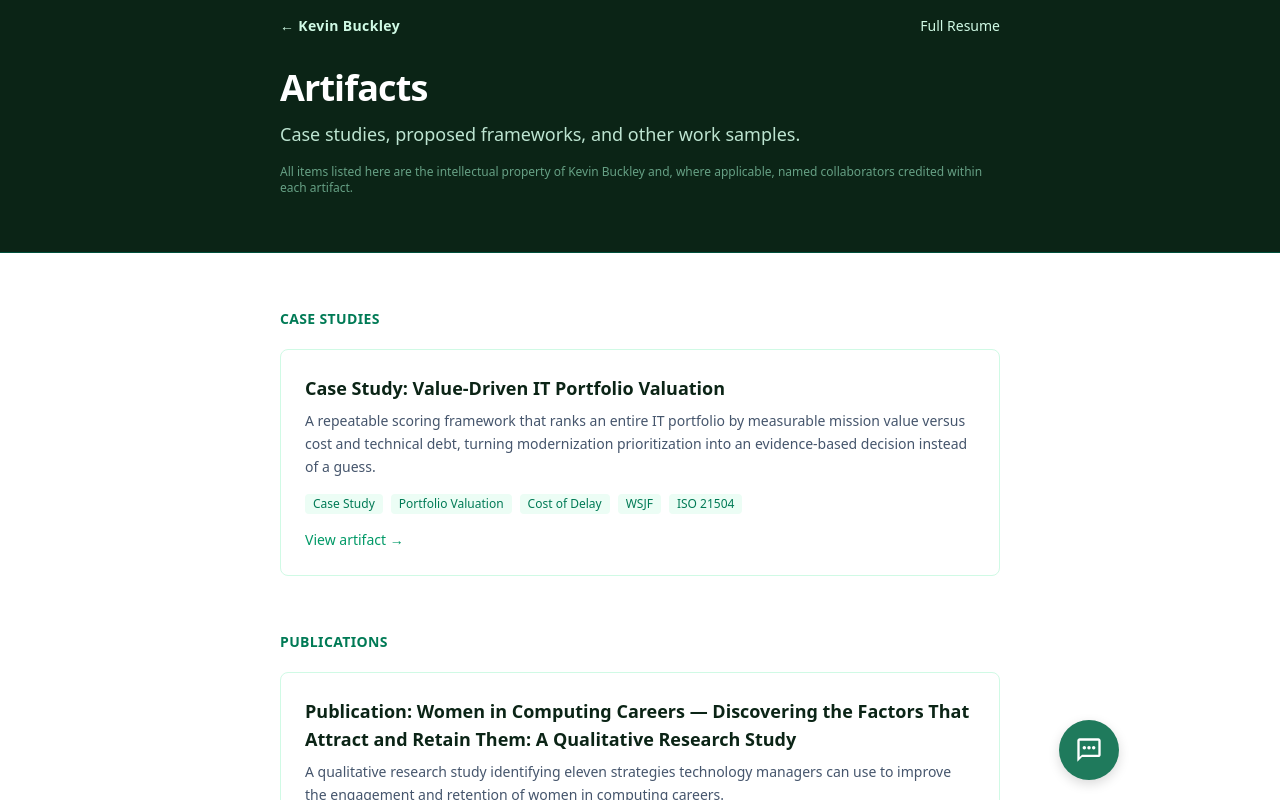
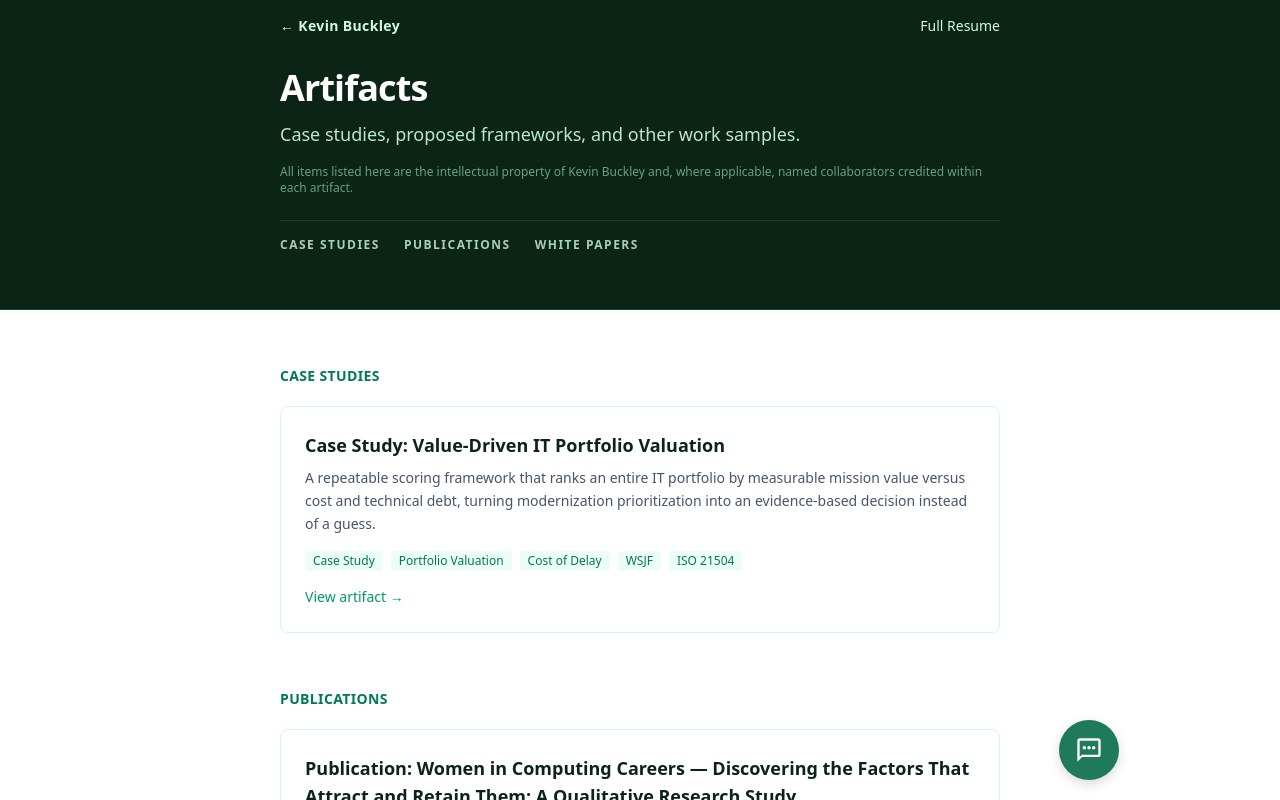
Before and after one commit to buckleykm/drkevinbuckley.com, a React (Vite) app: page /artifacts in a window 1280 px wide. Shown: the top 800 px of the page. Built offline with nearby package versions, Linux system fonts and the light colour scheme.

Commit message:
Add category anchor nav to the Artifacts index page
Adds a jump-link row (Case Studies / Publications / White Papers) below
the page intro, linking to each category section's id, so visitors can
skip straight to the category they want instead of scrolling.

```diff
--- a/src/pages/ArtifactsIndex.tsx
+++ b/src/pages/ArtifactsIndex.tsx
@@ -7,8 +7,17 @@ const typeSectionLabel: Record<ArtifactType, string> = {
   Publication: 'Publications',
   'White Paper': 'White Papers',
 }
+const typeAnchorId: Record<ArtifactType, string> = {
+  'Case Study': 'case-studies',
+  Publication: 'publications',
+  'White Paper': 'white-papers',
+}
 
 function ArtifactsIndex() {
+  const categories = typeOrder
+    .map((type) => ({ type, items: artifacts.filter((artifact) => artifact.type === type) }))
+    .filter((category) => category.items.length > 0)
+
   return (
     <div className="min-h-screen bg-white">
       <header className="border-b border-emerald-900 bg-[#0b2416] text-white">
@@ -29,16 +38,25 @@ function ArtifactsIndex() {
             All items listed here are the intellectual property of Kevin Buckley and, where
             applicable, named collaborators credited within each artifact.
           </p>
+          <nav className="mt-6 flex flex-wrap gap-x-6 gap-y-2 border-t border-white/10 pt-4 text-xs font-semibold uppercase tracking-[1.5px]">
+            {categories.map(({ type }) => (
+              <a
+                key={type}
+                href={`#${typeAnchorId[type]}`}
+                className="text-emerald-100/80 hover:text-white"
+              >
+                {typeSectionLabel[type]}
+              </a>
+            ))}
+          </nav>
         </div>
       </header>
 
       <section className="mx-auto max-w-3xl px-6 py-14">
         <div className="space-y-14">
-          {typeOrder.map((type) => {
-            const items = artifacts.filter((artifact) => artifact.type === type)
-            if (items.length === 0) return null
+          {categories.map(({ type, items }) => {
             return (
-              <div key={type}>
+              <div key={type} id={typeAnchorId[type]}>
                 <h2 className="text-sm font-semibold uppercase tracking-wide text-emerald-700">
                   {typeSectionLabel[type]}
                 </h2>
```
